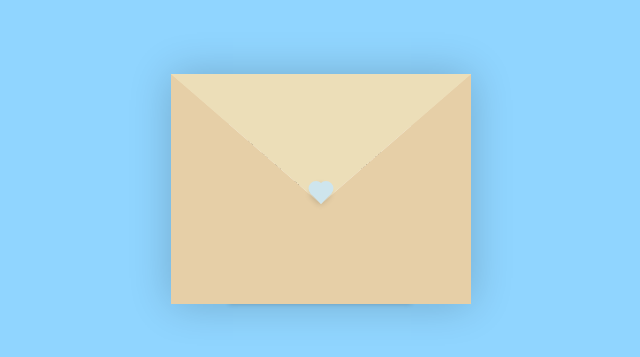
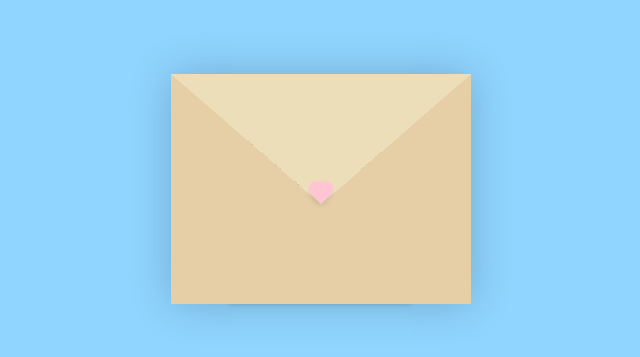
Before and after one commit to xiuiuuu/bill1, a plain HTML site: page index.html in a window 1280 px wide. Shown: the part 211-568 px from the top of the page, 319-959 px from the left. Drawn offline with Linux system fonts and the light colour scheme.

Commit message:
Update style.css

```diff
--- a/style.css
+++ b/style.css
@@ -6,7 +6,7 @@
   --envelope-cover: #e6cfa7;
   --shadow-color: rgba(0, 0, 0, 0.2);
   --txt-color: #444;
-  --heart-color: rgb(206, 229, 237);
+  --heart-color: rgb(255, 197, 211);
 }
 body{
   margin: 0;
```
